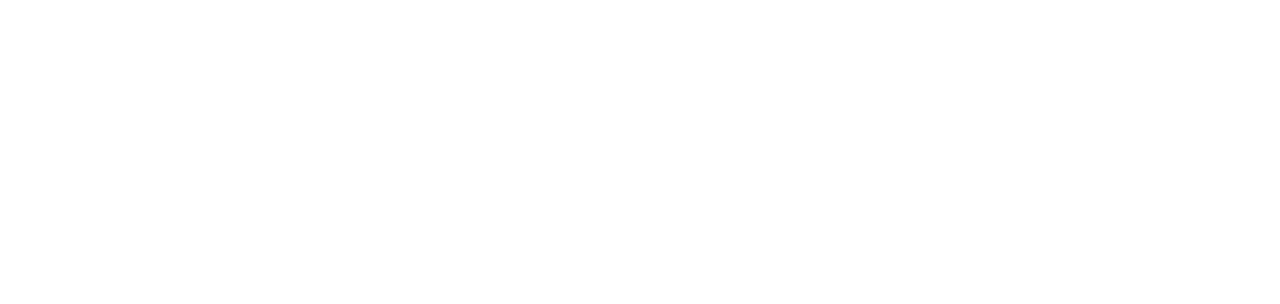
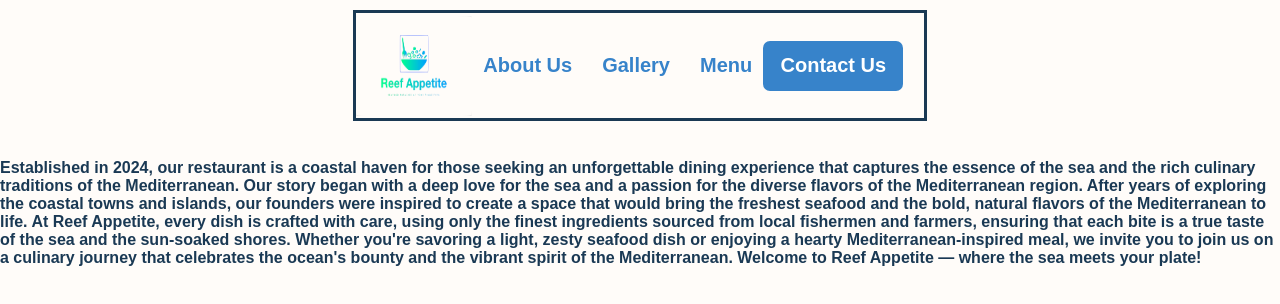
Before and after one commit to IdacJohansson/Group_project_restaurant, a plain HTML site: page pages/aboutUs.html in a window 1280 px wide. Drawn offline with Linux system fonts and the light colour scheme.

Commit message:
html code for about us

```diff
--- a/pages/aboutUs.html
+++ b/pages/aboutUs.html
@@ -3,9 +3,52 @@
 <head>
     <meta charset="UTF-8">
     <meta name="viewport" content="width=device-width, initial-scale=1.0">
-    <title>Document</title>
+    <link rel="stylesheet" href="../styles/reset.css" />
+    <link rel="stylesheet" href="/styles/style.css" />
+    <link rel="stylesheet" href="../styles/aboutUs.css" />
+    <title>About Us</title>
 </head>
 <body>
+    <header>
+        <nav class="nav">
+            <a href="../index.html"
+            ><img class="logo-img" src="../images/logo.png" alt="logo" title="logo"
+            /></a>
+            <div class="nav-menu-container">
+            <ul class="nav-list">
+                <li class="nav-li">
+                <a class="nav-link" href="../pages/aboutus.html">About Us</a>
+                </li>
+                <li class="nav-li">
+                <a class="nav-link" href="../pages/gallery.html">Gallery</a>
+                </li>
+                <li class="nav-li">
+                <a class="nav-link" href="../pages/menu.html">Menu</a>
+                </li>
+            </ul>
+
+            <button class="contact-us-btn">
+                <a href="../pages/contactUs.html">Contact Us</a>
+            </button>
+            </div>
+        </nav>
+    </header>
+
+    <main>
+        <div class="about__us__img">
+             <img>
+        </div>
+        <div class="about_us _info">
+            <p>
+                Established in 2024, our restaurant is a coastal haven for those seeking an unforgettable dining experience that captures the essence of the sea and the rich culinary traditions of the Mediterranean.
+                Our story began with a deep love for the sea and a passion for the diverse flavors of the Mediterranean region. After years of exploring the coastal towns and islands, our founders were inspired to create a space that would bring the freshest seafood and the bold, natural flavors of the Mediterranean to life.
+                At Reef Appetite, every dish is crafted with care, using only the finest ingredients sourced from local fishermen and farmers, ensuring that each bite is a true taste of the sea and the sun-soaked shores.
+                Whether you're savoring a light, zesty seafood dish or enjoying a hearty Mediterranean-inspired meal, we invite you to join us on a culinary journey that celebrates the ocean's bounty and the vibrant spirit of the Mediterranean.
+                Welcome to Reef Appetite — where the sea meets your plate!
+            </p>
+
+        </div>
+    </main>
 
 </body>
 </html>
--- a/styles/aboutUs.css
+++ b/styles/aboutUs.css
@@ -0,0 +1,3 @@
+body{
+    background-color: #fffcf9;
+}
```
